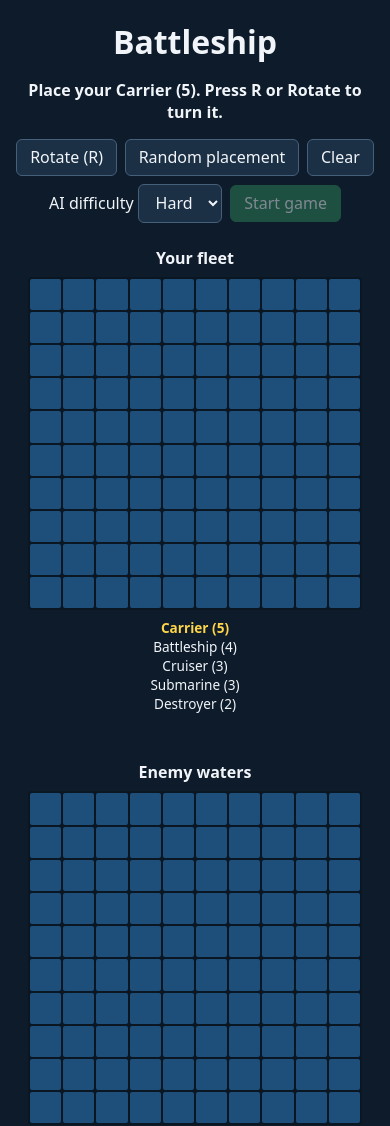
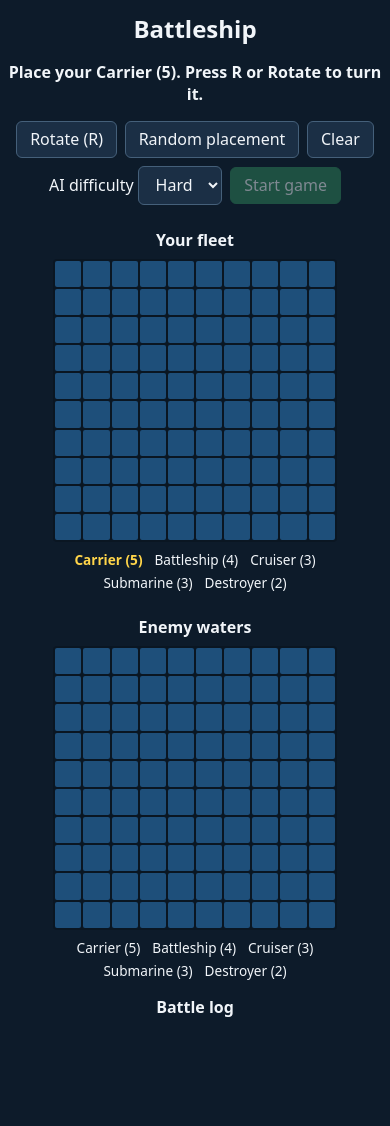
Before and after one commit to sophialyssy-demo/battleship, a website with bundled scripts: page index.html in a window 390 px wide. Shown: the top 1126 px of the page. After the commit the page ends 1034 px from the top, so only its background shows below. Built offline with nearby package versions, Linux system fonts and the light colour scheme.

Commit message:
Fix: fit both boards on phone screens so players don't scroll between turns
Co-Authored-By: Beta-Devin AI <248786709+beta-devin-ai-integration[bot]@users.noreply.github.com>

```diff
--- a/styles.css
+++ b/styles.css
@@ -8,6 +8,7 @@
   --bg: #0d1b2a;
   --fg: #f1f5f9;
   --cell: min(8vw, 34px);
+  color-scheme: dark;
 }
 
 * { box-sizing: border-box; }
@@ -82,8 +83,16 @@ main { display: flex; flex-wrap: wrap; gap: 2rem; justify-content: center; }
 #enemy-board.active .cell:not(.miss):not(.hit):not(.sunk) { cursor: crosshair; }
 #enemy-board.active .cell:not(.miss):not(.hit):not(.sunk):hover { background: var(--water-hover); }
 
-.fleet { list-style: none; padding: 0; margin: 0.5rem 0; font-size: 0.85rem; }
+.fleet { list-style: none; padding: 0; margin: 0.5rem 0; font-size: 0.85rem; display: flex; flex-wrap: wrap; justify-content: center; gap: 0.25rem 0.75rem; max-width: calc(var(--cell) * 10 + 20px); }
 .fleet li.sunk { text-decoration: line-through; opacity: 0.6; }
 .fleet li.next { color: #ffd54a; font-weight: 600; }
 
 #log { max-width: 32rem; margin: 0 auto; text-align: left; max-height: 12rem; overflow-y: auto; font-size: 0.9rem; }
+
+@media (max-width: 700px) {
+  :root { --cell: min(8vw, 34px, 3.1vh); }
+  body { padding: 0.5rem; }
+  h1 { font-size: 1.5rem; }
+  main { gap: 0.5rem; }
+  .board-wrap { display: flex; flex-direction: column; align-items: center; }
+}
```
Also changed, not shown: e2e/ui.test.js (+12 -0 lines).
